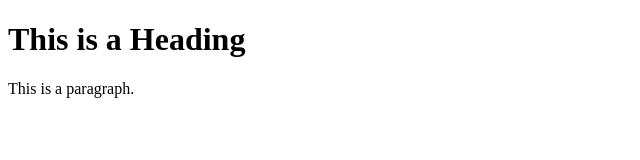
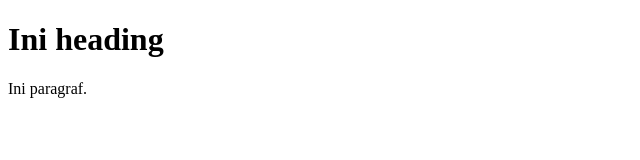
Before and after one commit to Alphafst/CobaGithub, a plain HTML site: page index.html in a window 1280 px wide. Shown: the whole page, without its empty margins (0-640 px from the left). Drawn offline with Linux system fonts and the light colour scheme.

Commit message:
Signed-off-by: Alpha Fausta <alphafst26@gmail.com>

```diff
--- a/index.html
+++ b/index.html
@@ -5,8 +5,8 @@
 </head>
 <body>
 
-<h1>This is a Heading</h1>
-<p>This is a paragraph.</p>
+<h1>Ini heading</h1>
+<p>Ini paragraf.</p>
 
 </body>
 </html>
```
